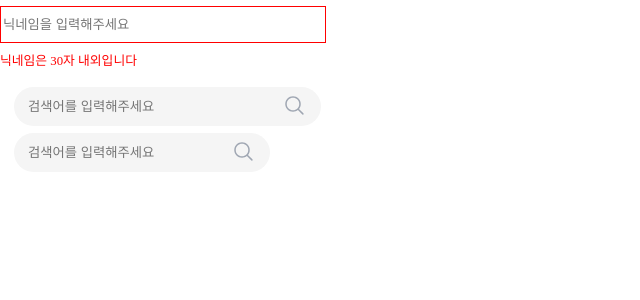
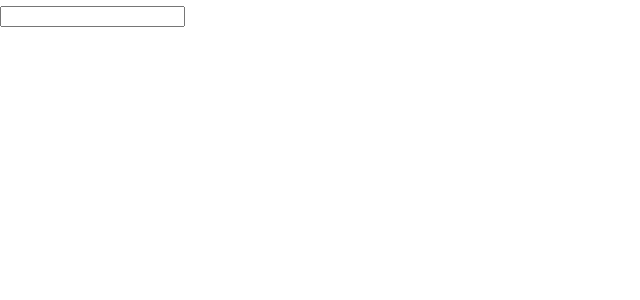
Before and after one commit to devwqc/petFrontend, a Next.js app: page /test/input in a window 1280 px wide. Shown: the top 300 px of the page, without its empty margins (0-640 px from the left). Built offline with nearby package versions, Linux system fonts and the light colour scheme.

Commit message:
refactor: 불필요한 코드 제거

```diff
--- a/src/components/common/Input/index.tsx
+++ b/src/components/common/Input/index.tsx
@@ -7,42 +7,44 @@ const cx = classNames.bind(styles);
 export default function Input() {
   return (
     <>
+      <InputLayout id="" type="text" size={cx('')} label=" " labelStyle={cx('')} placeholder="" />
+    </>
+  );
+}
+
+{
+  /* 사용법
+  1. 닉네임 인풋
       <InputLayout
         id=""
         type="text"
         size={cx('large')}
-        isError={true}
-        errorText="닉네임은 30자 내외입니다"
         label=" "
         labelStyle={cx('label')}
         placeholder="닉네임을 입력해주세요"
       />
+  2.  사이즈 큰 검색 인풋
       <InputLayout
         id=""
         type="text"
         size={cx('mediumLarge')}
         border={cx('roundBorder')}
-        isError={false}
-        errorText=""
         label=" "
         labelStyle={cx('label')}
         placeholder="검색어를 입력해주세요"
         image={{}}
         background={cx('background')}
       />
+  3. 사이즈 작은 검색 인풋
       <InputLayout
         id=""
         type="text"
         size={cx('medium')}
         border={cx('roundBorder')}
-        isError={false}
-        errorText=""
         label=" "
         labelStyle={cx('label')}
         placeholder="검색어를 입력해주세요"
         image={{}}
         background={cx('background')}
-      />
-    </>
-  );
+      /> */
 }
```
